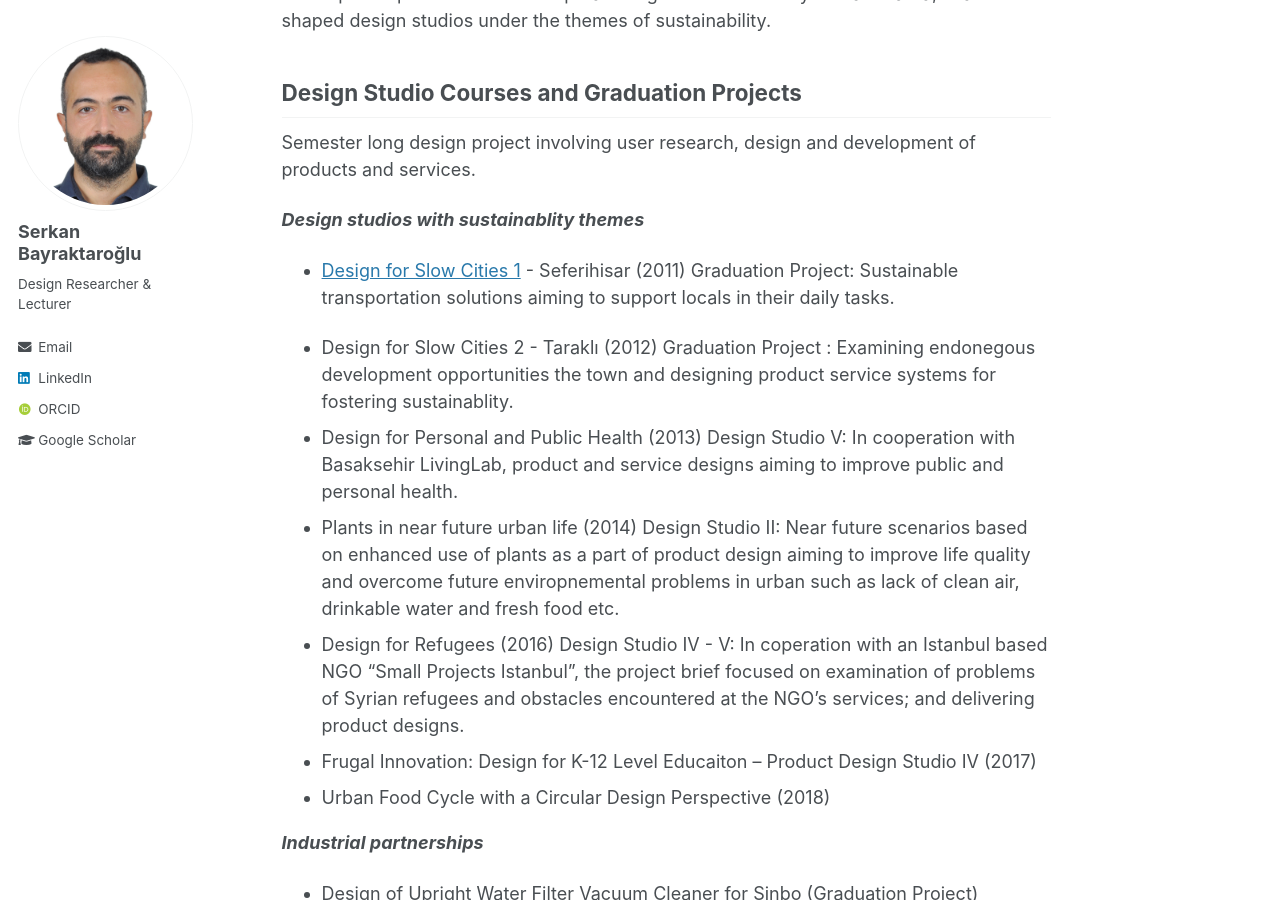
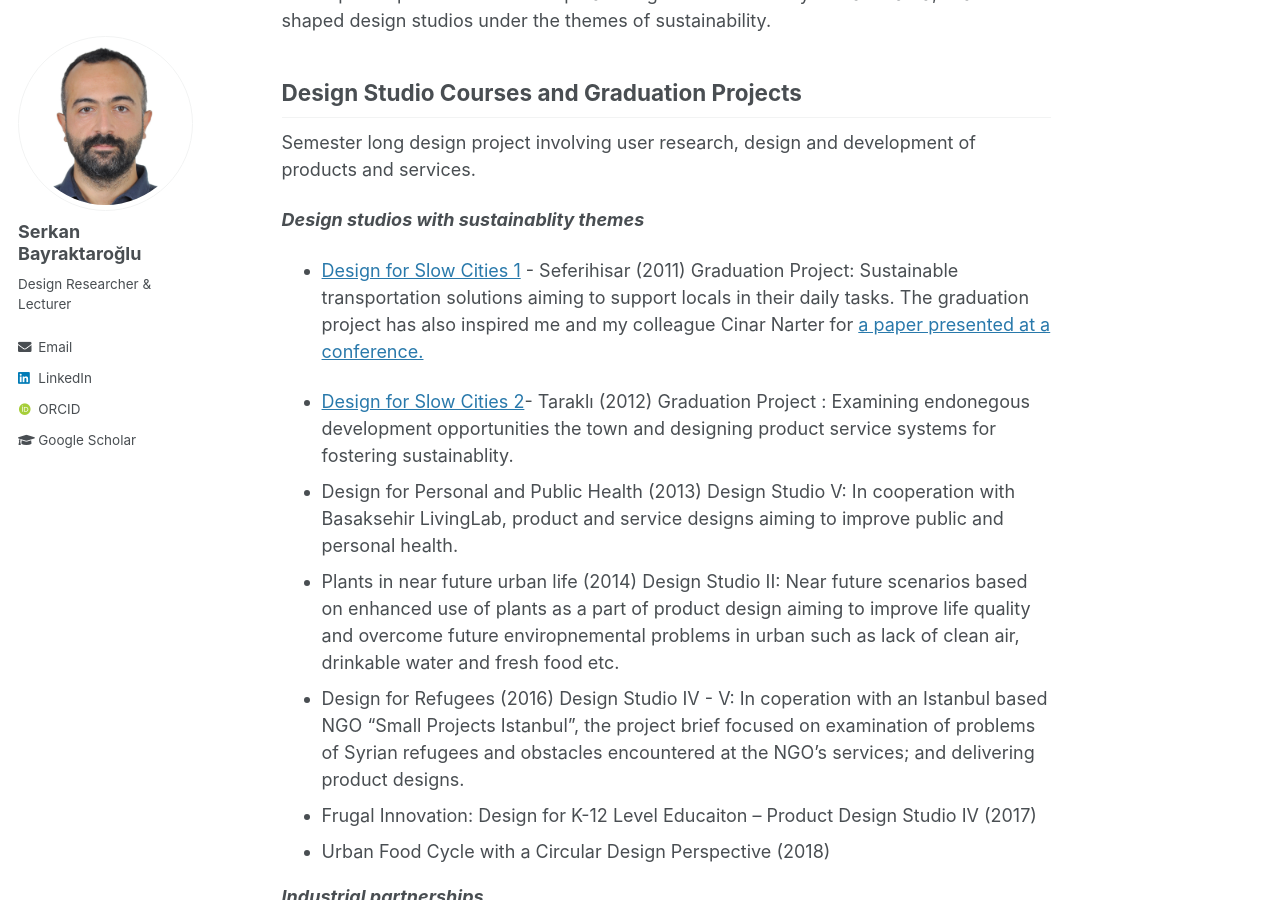
Before and after one commit to serkanbayraktaroglu/serkanbayraktaroglu.github.io, a Jekyll site: the page built from _pages/teaching.md, in a window 1280 px wide and 900 px high, scrolled down 366 px. Built offline with Jekyll 4.4.1, drawn with Linux system fonts in a browser that asks for light colours; some web fonts are replaced.

Commit message:
Update teaching.md

```diff
--- a/_pages/teaching.md
+++ b/_pages/teaching.md
@@ -14,8 +14,9 @@ Semester long design project involving user research, design and development of
 ***Design studios with sustainablity themes***
 
 - [Design for Slow Cities 1](/studio1) - Seferihisar  (2011) Graduation Project: Sustainable transportation solutions aiming to support locals in their daily tasks.
+The graduation project has also inspired me and my colleague Cinar Narter for [a paper presented at a conference.](/images/3.7.6 2011 - 2012 ID 402 Syllabus.pdf)
 
-- Design for Slow Cities 2 - Taraklı (2012) Graduation Project : Examining endonegous development opportunities the town and designing product service systems for fostering sustainablity.
+- [Design for Slow Cities 2](/studio2)- Taraklı (2012) Graduation Project : Examining endonegous development opportunities the town and designing product service systems for fostering sustainablity.
 - Design for Personal and Public Health (2013) Design Studio V: In cooperation with Basaksehir LivingLab, product and service designs aiming to improve public and personal health.
 - Plants in near future urban life (2014) Design Studio II: Near future scenarios based on enhanced use of plants as a part of product design aiming to improve life quality and overcome future enviropnemental problems in urban such as lack of clean air, drinkable water and fresh food etc.
 - Design for Refugees (2016) Design Studio IV - V: In coperation with an Istanbul based NGO "Small Projects Istanbul", the project brief focused on examination of problems of Syrian refugees and obstacles encountered at the NGO's services; and delivering product designs.
```
